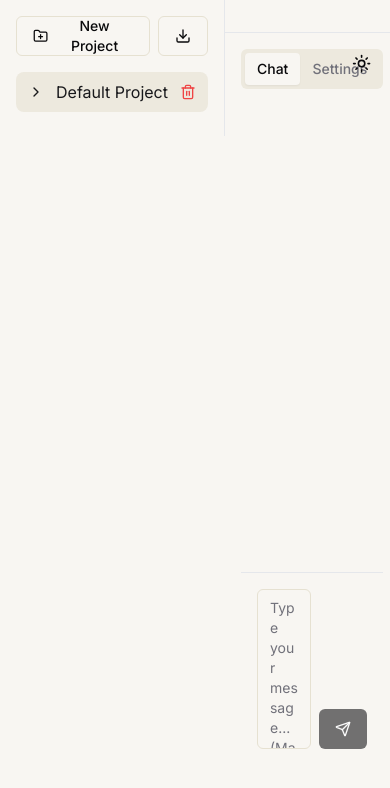
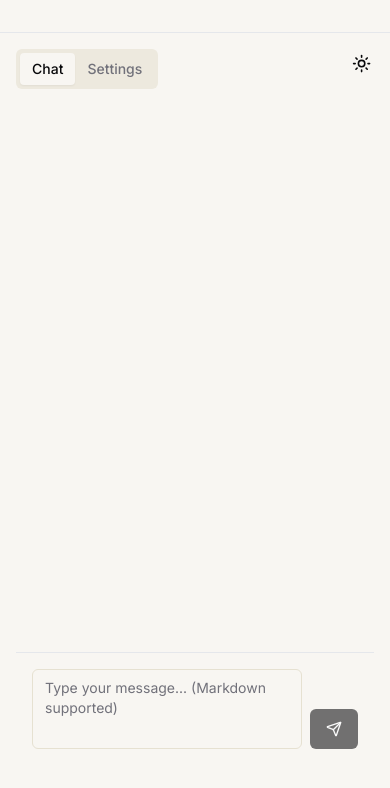
Before and after one commit to nick1udwig/kibitz, a Next.js app: page / in a window 390 px wide. Shown: the top 788 px of the page. Built offline with nearby package versions, Linux system fonts and the light colour scheme.

Commit message:
make more mobile-friendly

```diff
--- a/src/components/LlmChat/ConversationSidebar.tsx
+++ b/src/components/LlmChat/ConversationSidebar.tsx
@@ -1,6 +1,6 @@
 "use client";
 
-import { PlusCircle, Download, Trash2, ChevronDown, ChevronRight, FolderPlus } from 'lucide-react';
+import { PlusCircle, Download, Trash2, ChevronDown, ChevronRight, FolderPlus, Menu } from 'lucide-react';
 import { Button } from '@/components/ui/button';
 import { AlertDialog, AlertDialogContent, AlertDialogHeader, AlertDialogTitle, AlertDialogDescription, AlertDialogFooter, AlertDialogCancel, AlertDialogAction } from '@/components/ui/alert-dialog';
 import { useState } from 'react';
@@ -9,9 +9,15 @@ import { useProjects } from './context/ProjectContext';
 
 interface ConversationSidebarProps {
   onExportConversation: (projectId: string, conversationId?: string) => void;
+  isMobileMenuOpen?: boolean;
+  onMobileMenuToggle?: () => void;
 }
 
-export const ConversationSidebar = ({ onExportConversation }: ConversationSidebarProps) => {
+export const ConversationSidebar = ({
+  onExportConversation,
+  isMobileMenuOpen = true,
+  onMobileMenuToggle
+}: ConversationSidebarProps) => {
   const {
     projects,
     activeProjectId,
@@ -60,7 +66,21 @@ export const ConversationSidebar = ({ onExportConversation }: ConversationSideba
   };
 
   return (
-    <div className="w-64 border-r p-4 flex flex-col h-full">
+    <div className={`
+      md:w-64 md:static md:translate-x-0
+      ${isMobileMenuOpen ? 'translate-x-0' : '-translate-x-full'}
+      absolute z-50 bg-background w-[80vw] border-r p-4 flex flex-col h-full
+      transition-transform duration-200 ease-in-out
+    `}>
+      {/* Mobile Menu Toggle */}
+      <Button
+        variant="ghost"
+        size="sm"
+        className="absolute right-2 top-2 md:hidden"
+        onClick={onMobileMenuToggle}
+      >
+        <Menu className="w-4 h-4" />
+      </Button>
       {/* Top buttons */}
       <div className="flex gap-2 mb-4">
         <Button
--- a/src/components/LlmChat/index.tsx
+++ b/src/components/LlmChat/index.tsx
@@ -1,6 +1,6 @@
 "use client";
 
-import React from 'react';
+import React, { useState } from 'react';
 import { McpProvider } from './context/McpContext';
 import { ProjectProvider } from './context/ProjectContext';
 import { Tabs, TabsContent, TabsList, TabsTrigger } from '@/components/ui/tabs';
@@ -10,6 +10,7 @@ import { AdminView } from './AdminView';
 import { ConversationSidebar } from './ConversationSidebar';
 
 export const ChatApp = () => {
+  const [isMobileMenuOpen, setIsMobileMenuOpen] = useState(false);
   const handleExportConversation = (projectId: string, conversationId?: string) => {
     console.log('Export', { projectId, conversationId });
   };
@@ -17,8 +18,20 @@ export const ChatApp = () => {
   return (
     <ProjectProvider>
       <McpProvider>
-        <div className="min-h-screen bg-background text-foreground flex">
-          <ConversationSidebar onExportConversation={handleExportConversation} />
+        <div className="min-h-screen bg-background text-foreground flex relative">
+          {/* Mobile menu overlay */}
+          {isMobileMenuOpen && (
+            <div
+              className="fixed inset-0 bg-black/50 md:hidden z-40"
+              onClick={() => setIsMobileMenuOpen(false)}
+            />
+          )}
+
+          <ConversationSidebar
+            onExportConversation={handleExportConversation}
+            isMobileMenuOpen={isMobileMenuOpen}
+            onMobileMenuToggle={() => setIsMobileMenuOpen(!isMobileMenuOpen)}
+          />
 
           <div className="flex-1">
             <div className="p-4 border-b">
```
